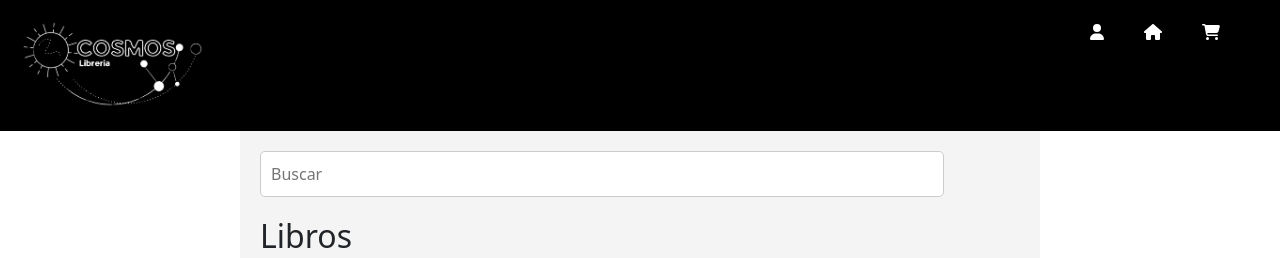
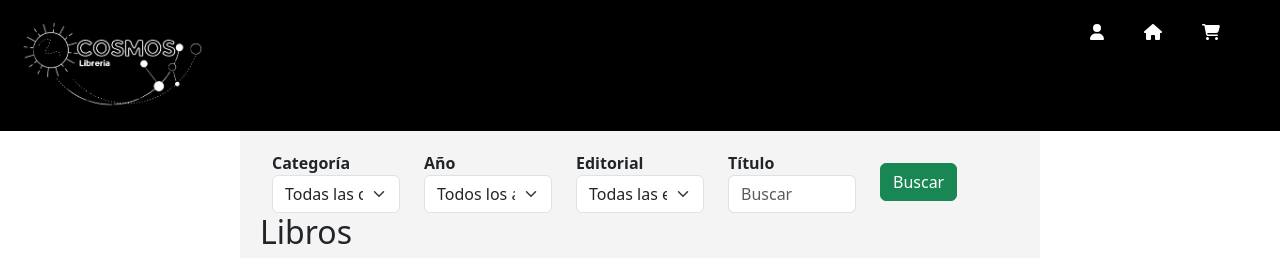
Before and after one commit to AlejoIbarra/newFront_library, a React (Create React App) app: page /Libros in a window 1280 px wide. Shown: the top 258 px of the page. Built offline with nearby package versions, Linux system fonts and the light colour scheme.

Commit message:
Update Busqueda.js
nuevo Busqueda.js

```diff
--- a/src/components/Busqueda.js
+++ b/src/components/Busqueda.js
@@ -9,22 +9,87 @@ export const Busqueda = ({ setLibrosFiltrados }) => {
     const searcher = (e) => {
         const searchTerm = e.target.value.toLowerCase();
         setSearch(searchTerm);
-
-        const filteredLibros = libros.filter(
-            (dato) => dato.name.toLowerCase().includes(searchTerm)
-        );
-        setLibrosFiltrados(filteredLibros);
     };
 
+    // Opciones para los menús desplegables
+    const categorias = ["viaje a las estrellas", "No ficción", "Ciencia Ficción"];
+    const anios = ["2020", "2021", "2022"];
+    const editoriales = ["Editorial A", "Editorial B", "Editorial C"];
+
+
+    const searchBooks = () => {
+        const editorialSeleccionada = document.getElementById("categoria").value.toLowerCase();
+        const anioSeleccionado = document.getElementById("anio").value.toString().toLowerCase();
+        const categoriaSeleccionada = document.getElementById("categoria").value.toLowerCase();
+
+        if (categoriaSeleccionada === "" && anioSeleccionado === "" && search === "") {
+            setLibrosFiltrados(libros); // Devuelve todos los libros
+        } else {
+            const filteredLibros = libros.filter((dato) => {
                 return (
-        <div className="busqueda-container">
+                    (categoriaSeleccionada === "" || dato.category.toLowerCase().includes(categoriaSeleccionada.toLowerCase())) &&
+                    (anioSeleccionado === "" || dato.publicationYear.toString() === anioSeleccionado.toString()) &&
+                    (search === "" || dato.name.toLowerCase().includes(search.toLowerCase()))
+                );
+            });
+            setLibrosFiltrados(filteredLibros);
+        }
+    }
+
+
+    return (
+        <div className="container">
+            <div className="row align-items-center">
+                <div className="col">
+                    <label htmlFor="categoria"><b>Categoría</b></label>
+                    <select className="form-select" id="categoria">
+                        <option value="">Todas las categorías</option>
+                        {categorias.map((categoria) => (
+                            <option key={categoria} value={categoria}>
+                                {categoria}
+                            </option>
+                        ))}
+                    </select>
+                </div>
+                <div className="col">
+                    <label htmlFor="anio"><b>Año</b></label>
+                    <select className="form-select" id="anio">
+                        <option value="">Todos los años</option>
+                        {anios.map((anio) => (
+                            <option key={anio} value={anio}>
+                                {anio}
+                            </option>
+                        ))}
+                    </select>
+                </div>
+                <div className="col">
+                    <label htmlFor="editorial"><b>Editorial</b></label>
+                    <select className="form-select" id="editorial">
+                        <option value="">Todas las editoriales</option>
+                        {editoriales.map((editorial) => (
+                            <option key={editorial} value={editorial}>
+                                {editorial}
+                            </option>
+                        ))}
+                    </select>
+                </div>
+                <div className="col">
+                    <label htmlFor="busqueda"><b>Título</b></label>
                     <input
-                className="busqueda-input"
+                        className="form-control"
+                        id="busqueda"
                         value={search}
                         type="text"
                         placeholder="Buscar"
                         onChange={searcher}
                     />
                 </div>
+                <div className="col">
+                    <button className="btn btn-success" id="btnBuscar" onClick={searchBooks}>Buscar</button>
+                </div>
+            </div>
+        </div>
     );
 };
+
+export default Busqueda;
```
Lines whose indentation alone changed are shown as unchanged.
